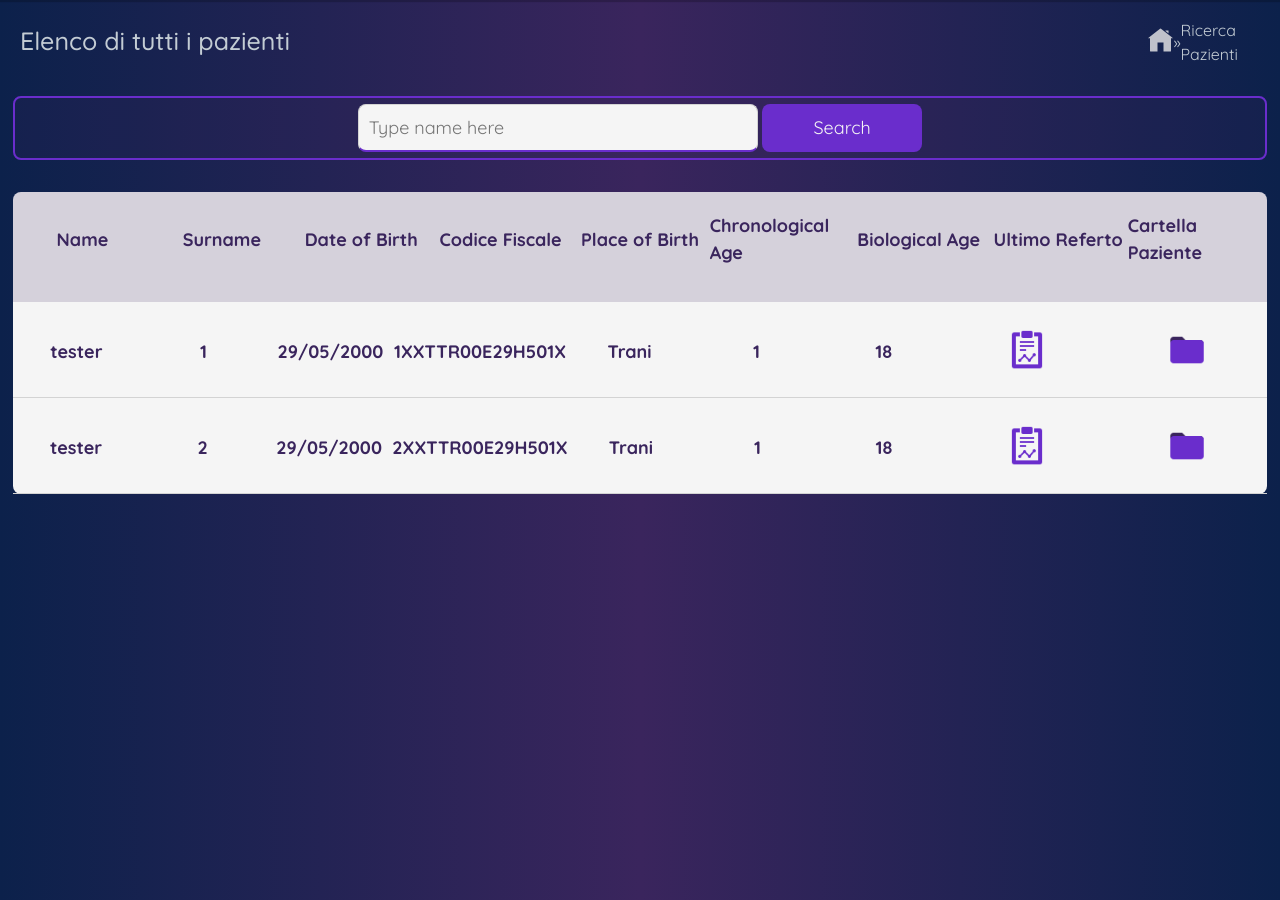
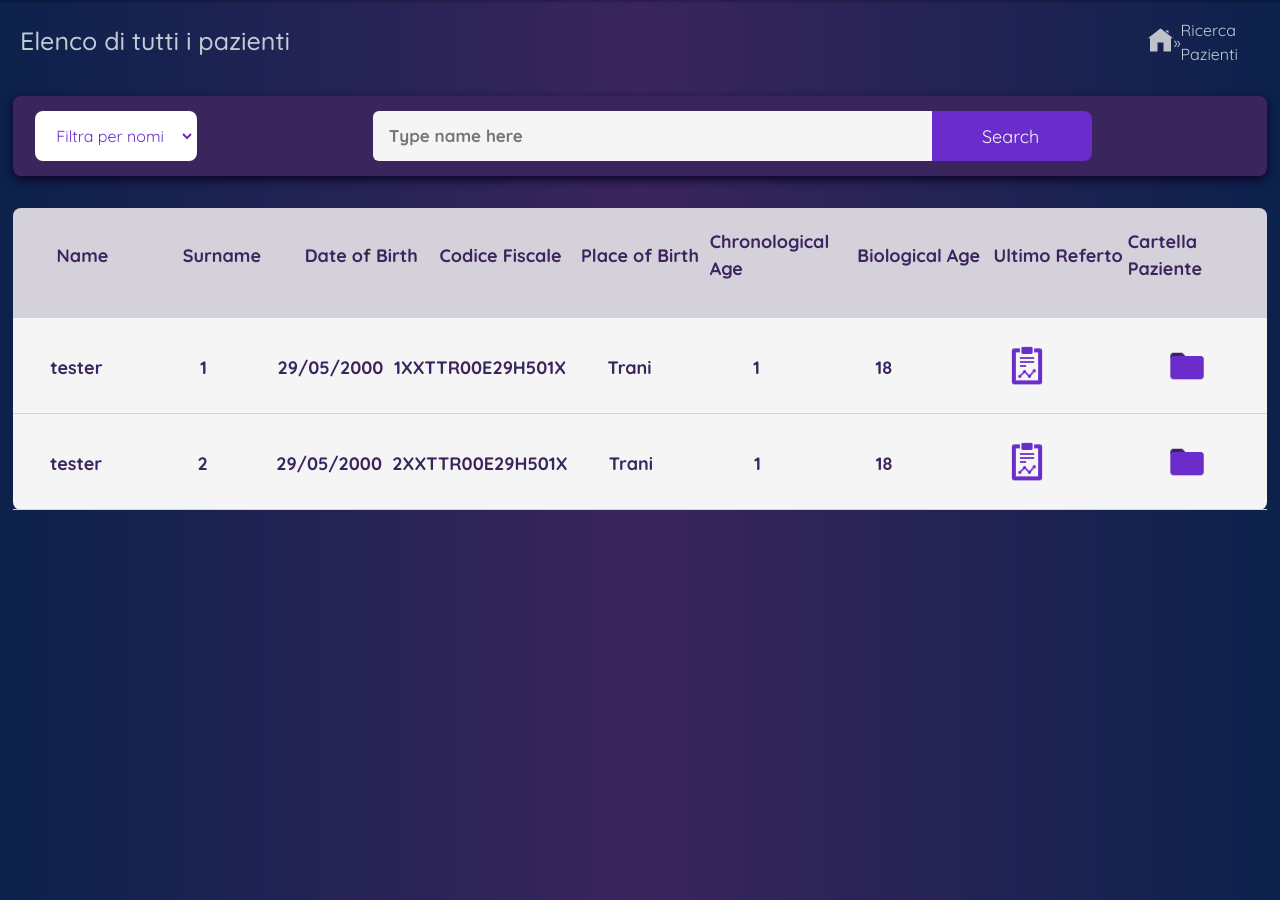
Before and after one commit to vitalagepro/BioVitalAge_Platform_New, a Django app: page /Risultati_Page in a window 1280 px wide. Shown: the part 72-972 px from the top of the page. Run offline with Django 5.2, Linux system fonts and the light colour scheme; data comes from the database, SQL or seed files in the repository; both versions use the stored data as it was after the commit.

Commit message:
Add features front-end and fix bug

```diff
--- a/BioVitalAge/static/includes/homePage.css
+++ b/BioVitalAge/static/includes/homePage.css
@@ -78,6 +78,7 @@
   display: flex;
   justify-content: flex-end;
   align-items: center;
+  position: relative;
 }
 .nav-bar-user h3 {
   color: var(--tittle1);
@@ -102,7 +103,7 @@
   background-color: var(--light1);
   position: absolute;
   right: 25px;
-  top: 4.8rem;
+  top: 4.3rem;
   z-index: 2;
   border-radius: 4px;
   box-shadow: 1px 1px 1px 1px rgba(0, 0, 0, 0.3);
@@ -126,7 +127,7 @@
   transform: translateX(-80%);
   border-width: 10px;
   border-style: solid;
-  border-color: transparent transparent var(--title-color-light) transparent;
+  border-color: transparent transparent var(--light1) transparent;
 }
 .nav-bar-user img:hover {
   cursor: pointer;
--- a/BioVitalAge/static/includes/risultati.css
+++ b/BioVitalAge/static/includes/risultati.css
@@ -9,24 +9,51 @@
   --contrast-color2: #6a2dcc;
   --positive-color: #2ac670;
   --tittle1: whitesmoke;
-    --circle-color-shadow: rgba(42, 196, 221,0.15);
+  --circle-color-shadow: rgba(42, 196, 221, 0.15);
 }
-main{
+main {
   height: 900px;
   position: relative;
 }
 
 .barra-ricerca {
-    background-color: var(--contrast-color-shadow);
-    border: 2px solid var(--contrast-color2);
-    height: 4rem;
+  background-color: var(--contrast-color);
+  box-shadow: 0 4px 10px var(--dark1);
+  height: 5rem;
+  padding-left: 1.4rem;
+  padding-top: 15px;
+  padding-bottom: 15px;
   border-radius: 8px;
   width: 98%;
   margin: 2rem auto;
   display: flex;
-    justify-content: center;
+  justify-content: space-between;
   align-items: center;
 }
+
+select {
+    padding: 12px 15px;
+    font-size: 16px;
+    color: #6a2dcc;
+    background-color: #fff;
+    border: 2px solid transparent;
+    border-radius: 8px;
+    outline: none;
+    transition: all 0.3s ease;
+    cursor: pointer;
+}
+
+/* Effetto hover */
+select:hover {
+    background-color: #6a2dcc;
+    color: #fff;
+    box-shadow: 0 4px 10px rgba(106, 45, 204, 0.4);
+}
+
+/* form{
+    display: flex;
+}
+
 form input {
     border: 1px solid lightgrey;
     border-radius: 8px;
@@ -46,7 +73,58 @@ form button {
     width: 10rem;
     border: none;
     border-radius: 8px;
+} */
+
+/* From Uiverse.io by alexruix */
+form {
+  display: flex;
+  justify-content: center;
+  align-items: center;
+  gap: 20px;
 }
+
+form ion-icon {
+  font-size: 50px;
+  color: #6a2dcc !important;
+}
+
+.input-group {
+  display: flex;
+  align-items: center;
+}
+.input {
+  min-height: 50px;
+  width: 35rem;
+  padding: 0 1rem;
+  color: #fff;
+  font-size: 17px;
+  font-weight: bolder;
+  border-radius: 6px 0 0 6px;
+  border: none;
+  background-color: var(--tittle1);
+}
+
+.button--submit {
+  font-size: 18px;
+  background-color: var(--contrast-color2);
+  color: var(--tittle1);
+  width: 10rem;
+  border:2px solid #6a2dcc;
+  border-left: none;
+  border-radius: 8px;
+  transition: opacity 0.3s ease-in-out;
+}
+
+.button--submit:hover {
+    opacity: 0.8;
+}
+
+.input:focus,
+.input:focus-visible {
+  border-color: var(--contrast-color2);
+  outline: none;
+}
+
 .risultati-ricerca {
   width: 98%;
   margin: auto;
@@ -61,7 +139,7 @@ form button {
   justify-content: space-between;
   align-items: center;
 }
-.cella{
+.cella {
   flex: 1;
   padding: 10px 0px;
   font-size: 18px;
@@ -72,7 +150,7 @@ form button {
   align-items: center;
   height: 100%;
 }
-.cella p{
+.cella p {
   padding-top: 20px;
 }
 
@@ -88,10 +166,10 @@ form button {
   border: none;
   padding: 10px;
 }
-.cella a img:hover{
+.cella a img:hover {
   transform: scale(1.1);
 }
-.cella a img{
+.cella a img {
   width: 40px;
   height: 40px;
   transition: transform 0.3s ease-in-out;
--- a/BioVitalAge/templates/includes/risultati.html
+++ b/BioVitalAge/templates/includes/risultati.html
@@ -12,6 +12,10 @@
     <!-- Bootstrap import -->
     <link href="https://cdn.jsdelivr.net/npm/bootstrap@5.3.0-alpha1/dist/css/bootstrap.min.css" rel="stylesheet">
 
+    <!-- Js Import  -->
+    <script type="module" src="https://unpkg.com/ionicons@7.1.0/dist/ionicons/ionicons.esm.js"></script>
+    <script nomodule src="https://unpkg.com/ionicons@7.1.0/dist/ionicons/ionicons.js"></script>
+
     <!-- Font Import  -->
     <link rel="preconnect" href="https://fonts.googleapis.com">
     <link rel="preconnect" href="https://fonts.gstatic.com" crossorigin>
@@ -19,10 +23,6 @@
 </head>
 <body>
     <header>
-        <div class="nav-bar-user-modal" id="userModal">
-            <button id="nav-bar-user-modal-btn" class="nav-bar-user-modal-btn">log out</button>
-        </div>
-
         <nav class="col-md-12 d-flex justify-content-between align-items-center nav-bar ">
             <div class="col-md-2 d-flex jus nav-bar-logo">
                 <img src="{% static 'includes/icone/Logo.png' %}" alt="">
@@ -38,6 +38,9 @@
                 <div class="img-container-user-nav-bar">
                     <img id="userImg" src="{% static 'includes/icone/username.png' %}" alt="user">
                 </div>
+                <div class="nav-bar-user-modal" id="userModal">
+                  <button id="nav-bar-user-modal-btn" class="nav-bar-user-modal-btn">log out</button>
+                </div>
             </div>
         </nav>
     </header>
@@ -46,18 +49,28 @@
         <div class="main-title-nav">
             <h2 class="main-welcome-title">Elenco di tutti i pazienti</h2>
             <div class="main-menu-trace">
-                <img src="{% static 'includes/icone/homePage.png' %}" alt="">
-                <p>»</p>
-                <p>Ricerca Pazienti</p>
+              <a href="{% url 'HomePage' %}">
+                <img src="{% static 'includes/icone/homePage.png' %}" alt="Home Page" title="Home Page" />
+              </a>
+              <p>»</p>
+              <p>Ricerca Pazienti</p>
             </div>
         </div>
 
         <div class="barra-ricerca">
+          <select name="filter" id="filter">
+            <option value="name">Filtra per nomi</option>
+          </select>
             <form method="POST" action="#">
                 {% csrf_token %}
-                <input type="text" placeholder="Type name here" name="inputField" required>
-                <button type="submit">Search</button>
-            </form>
+                <div class="input-group">
+                  <input type="text" class="input" id="Email" name="inputField" placeholder="Type name here" required>
+                  <button class="button--submit" type="submit">Search</button>
+                </div>
+                <!-- <input type="text" placeholder="Type name here" name="inputField" required>
+                <button type="submit">Search</button> -->
+              </form>
+              <div></div>
         </div>
 
         <div class="risultati-ricerca">
@@ -129,5 +142,22 @@
 
 
     <script src="https://cdn.jsdelivr.net/npm/bootstrap@5.3.0-alpha1/dist/js/bootstrap.bundle.min.js"></script>
+    <script>
+      const userImg = document.getElementById("userImg");
+      const userModal = document.getElementById("userModal");
+      const userModalBtn = document.getElementById("nav-bar-user-modal-btn");
+
+      function showModal() {
+        userModal.classList.add("show");
+      }
+
+      userImg.addEventListener("mouseover", showModal);
+
+      userModal.addEventListener("mouseout", () => {
+        userModal.classList.remove("show");
+      });
+
+      userModalBtn.addEventListener("mouseover", showModal);
+    </script>
 </body>
 </html>
```
Also changed, not shown: BioVitalAge/static/includes/calcolatore.css (+6 -52 lines), BioVitalAge/templates/includes/calcolatore.html (+7 -6 lines), BioVitalAge/templates/includes/homePage.html (+6 -7 lines), BioVitalAge/static/includes/icone/filter.svg (added), db.sqlite3. Lines whose indentation alone changed are shown as unchanged.
